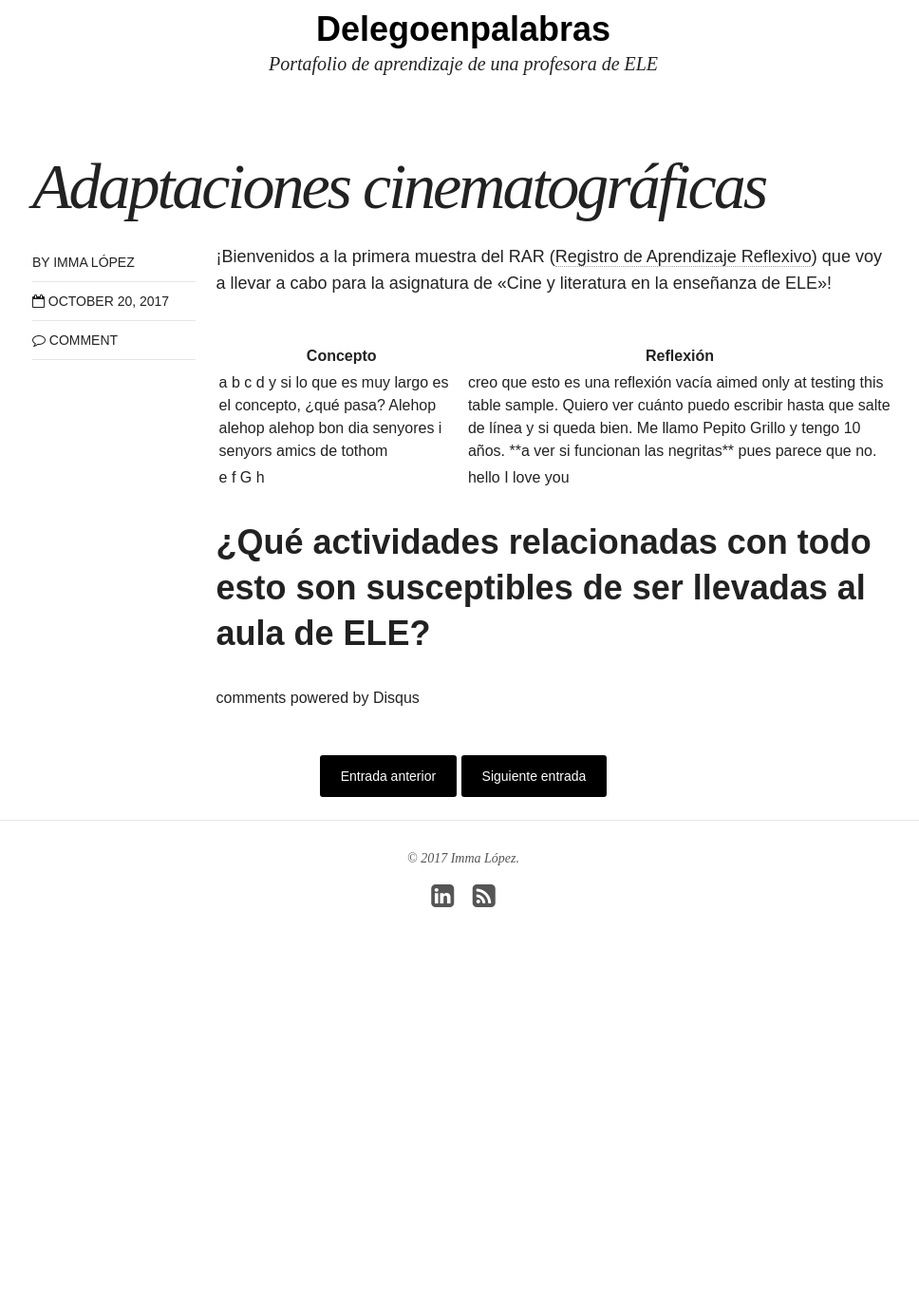
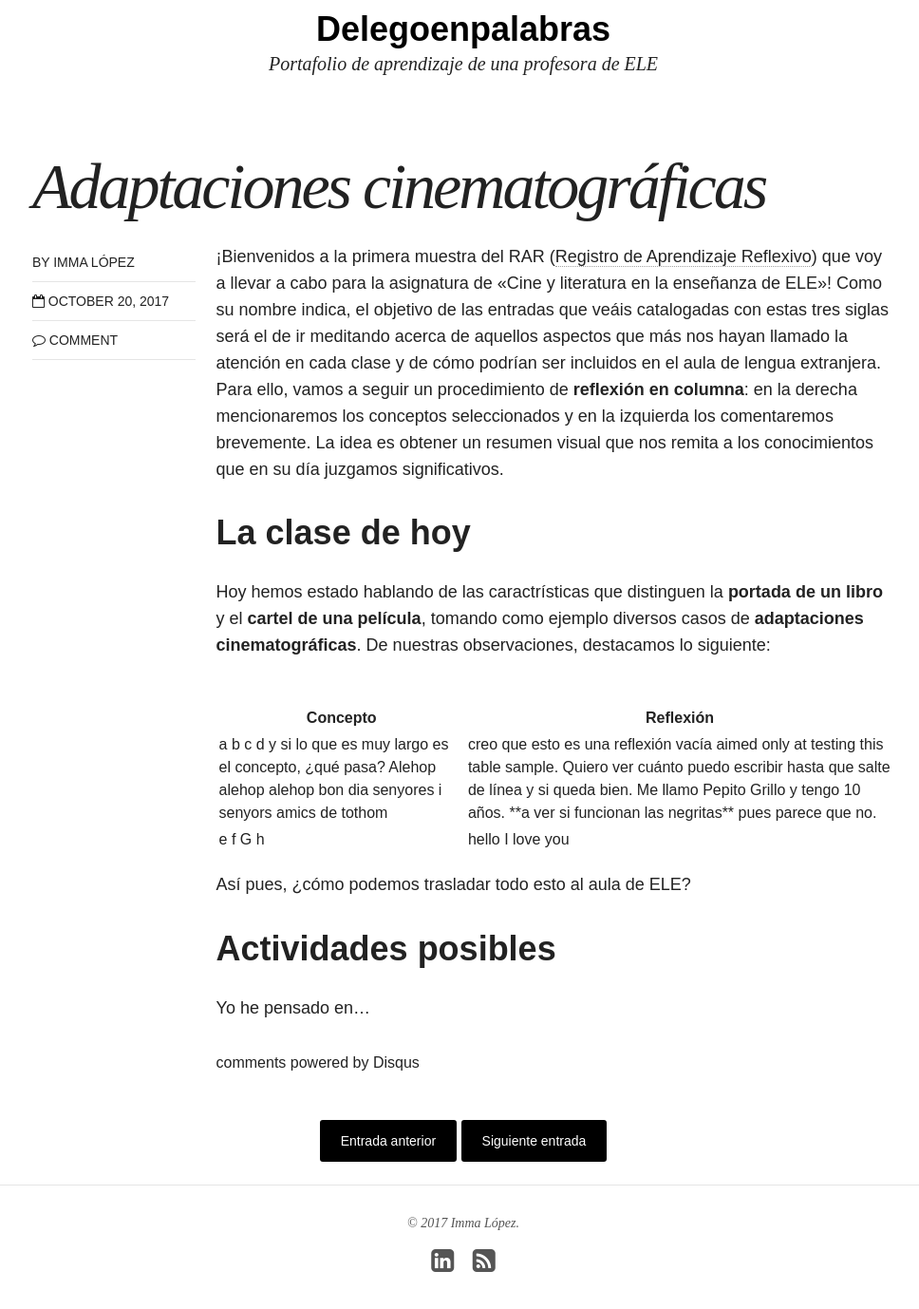
Before and after one commit to immalopez/immalopez.github.io, a Jekyll site: the page built from _posts/blog/2017-10-20-carteles-y-portadas.md, in a window 1280 px wide and 1400 px high, scrolled down 316 px. Shown: the top 1378 px of the window at 95% size, without its empty margins (152-1120 px from the left). Built offline with Jekyll 4.4.1, drawn with Linux system fonts in a browser that asks for light colours; nearby versions of some CDN libraries; comment, search, counter and statistics services are not loaded; before the commit the page ends 1371 px from its top, so only the background shows below that.

Commit message:
Update 2017-10-20-carteles-y-portadas.md

```diff
--- a/_posts/blog/2017-10-20-carteles-y-portadas.md
+++ b/_posts/blog/2017-10-20-carteles-y-portadas.md
@@ -10,7 +10,11 @@ image:
 # date: 2014-08-08T15:39:55-04:00
 # modified: 2016-06-01T14:19:19-04:00
 ---
-¡Bienvenidos a la primera muestra del RAR ([Registro de Aprendizaje Reflexivo](https://www.practicareflexiva.pro/registro-aprendizaje-reflexivo/)) que voy a llevar a cabo para la asignatura de «Cine y literatura en la enseñanza de ELE»!
+¡Bienvenidos a la primera muestra del RAR ([Registro de Aprendizaje Reflexivo](https://www.practicareflexiva.pro/registro-aprendizaje-reflexivo/)) que voy a llevar a cabo para la asignatura de «Cine y literatura en la enseñanza de ELE»! Como su nombre indica, el objetivo de las entradas que veáis catalogadas con estas tres siglas será el de ir meditando acerca de aquellos aspectos que más nos hayan llamado la atención en cada clase y de cómo podrían ser incluidos en el aula de lengua extranjera. Para ello, vamos a seguir un procedimiento de **reflexión en columna**: en la derecha mencionaremos los conceptos seleccionados y en la izquierda los comentaremos brevemente. La idea es obtener un resumen visual que nos remita a los conocimientos que en su día juzgamos significativos.
+
+# La clase de hoy
+
+Hoy hemos estado hablando de las caractrísticas que distinguen la **portada de un libro** y el **cartel de una película**, tomando como ejemplo diversos casos de **adaptaciones cinematográficas**. De nuestras observaciones, destacamos lo siguiente:
 
 <table>
   <thead>
@@ -31,4 +35,8 @@ image:
   </tbody>
 </table>
 
-# ¿Qué actividades relacionadas con todo esto son susceptibles de ser llevadas al aula de ELE?
+Así pues, ¿cómo podemos trasladar todo esto al aula de ELE?
+
+# Actividades posibles
+
+Yo he pensado en...
```
